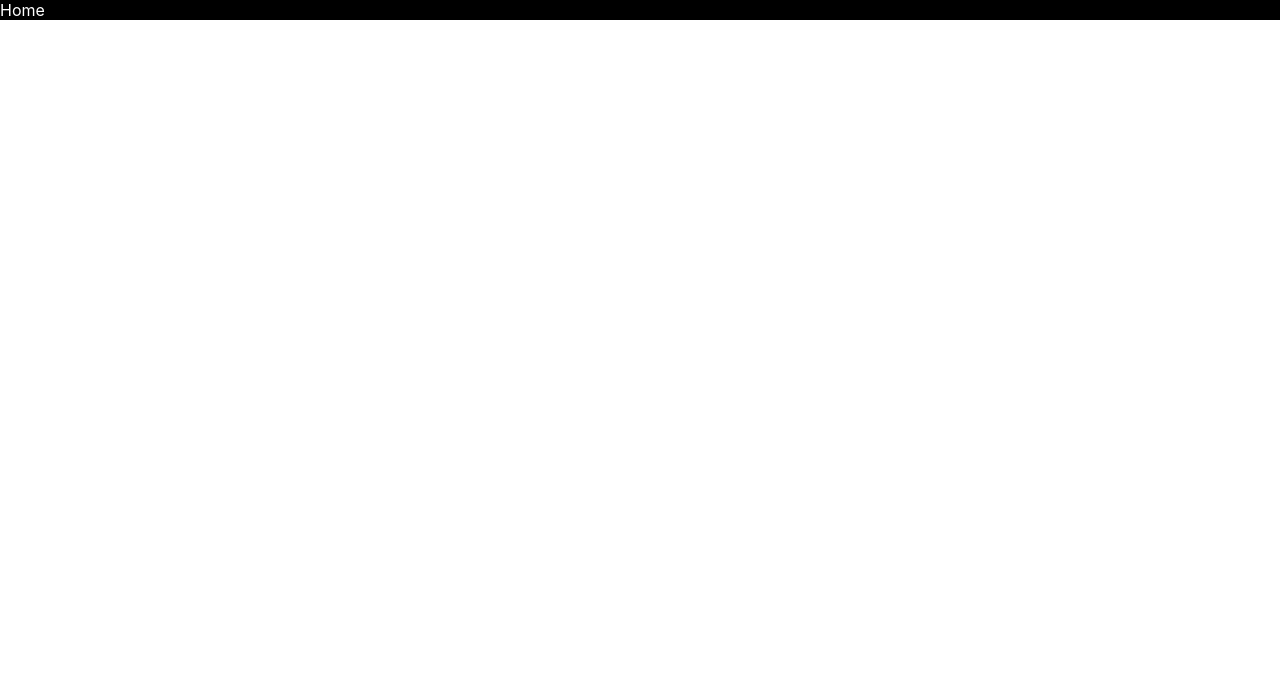
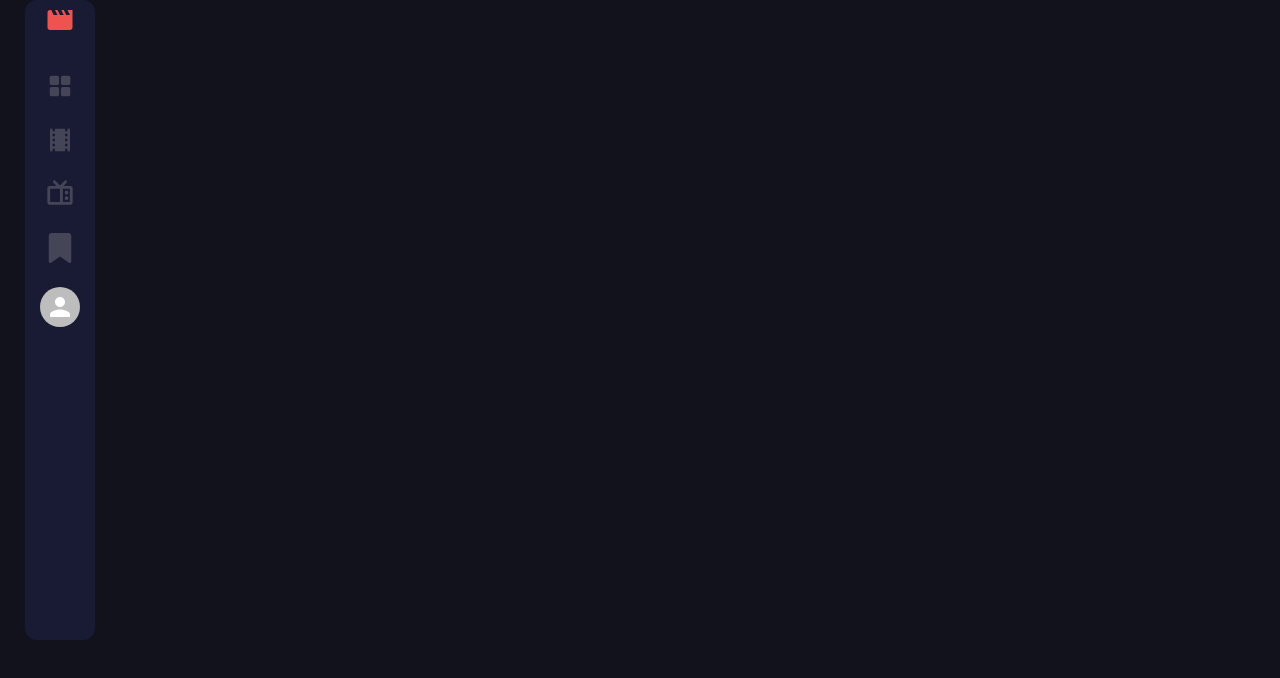
Before and after one commit to KomalPawar022/Entertainment_App, a React (Create React App) app in the folder frontend/: page /home in a window 1280 px wide. Shown: the top 678 px of the page. Built offline with nearby package versions, Linux system fonts and the light colour scheme.

Commit message:
home page

```diff
--- a/frontend/src/App.css
+++ b/frontend/src/App.css
@@ -1,5 +1,5 @@
 #root {
-  background-color: black;
-  height: 100%;
+  background-color: #11121b;
+  height: 100vh;
   color: white;
 }
--- a/frontend/src/pages/Home.jsx
+++ b/frontend/src/pages/Home.jsx
@@ -1,5 +1,61 @@
 import { Box } from "@mui/material";
+import { MdMovie } from "react-icons/md";
+import { red } from "@mui/material/colors";
+import { PiSquaresFourFill } from "react-icons/pi";
+import { MdLocalMovies } from "react-icons/md";
+import { PiTelevisionBold } from "react-icons/pi";
+import { FaBookmark } from "react-icons/fa6";
+import { Avatar } from "@mui/material";
 const Home = () => {
-  return <Box>Home</Box>;
+  return (
+    <Box
+      sx={{
+        diaplay: "flex",
+        flexDirection: "row",
+        justifyContent: "center",
+        alignItems: "center",
+        height: "100vh",
+      }}
+    >
+      <Box
+        sx={{
+          display: "flex",
+          flexDirection: "column",
+          gap: 3,
+          backgroundColor: "#191B34",
+          borderRadius: 3,
+          width: "70px",
+          height: "80vh",
+          justifyContent: "top",
+          alignItems: "center",
+          marginLeft: "25px",
+        }}
+      >
+        <MdMovie
+          style={{
+            color: red[400],
+            width: "30px",
+            height: "30px",
+            marginBottom: "12px",
+            marginTop: "5px",
+          }}
+        />
+        <PiSquaresFourFill
+          style={{ color: "#444657", width: "30px", height: "30px" }}
+        />
+        <MdLocalMovies
+          style={{ color: "#444657", width: "30px", height: "30px" }}
+        />
+        <PiTelevisionBold
+          style={{ color: "#444657", width: "30px", height: "30px" }}
+        />
+        <FaBookmark
+          style={{ color: "#444657", width: "30px", height: "30px" }}
+        />
+        <Avatar sx={{ justifySelf: "bottom" }} />
+      </Box>
+      <Box></Box>
+    </Box>
+  );
 };
 export default Home;
```
